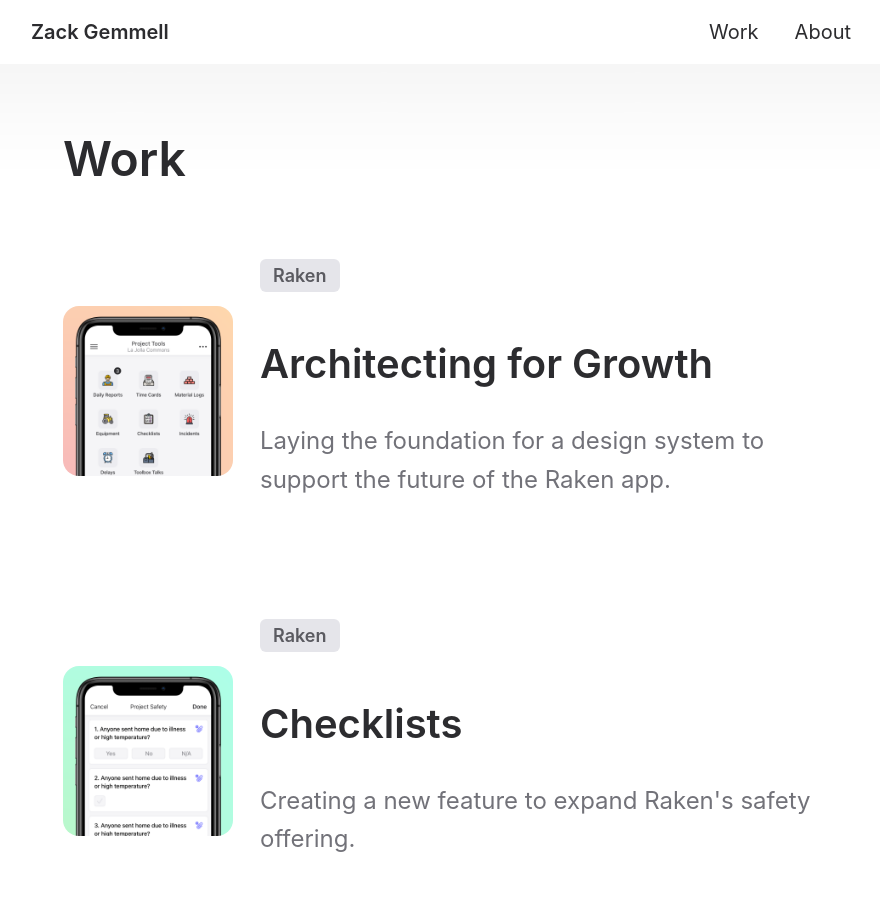
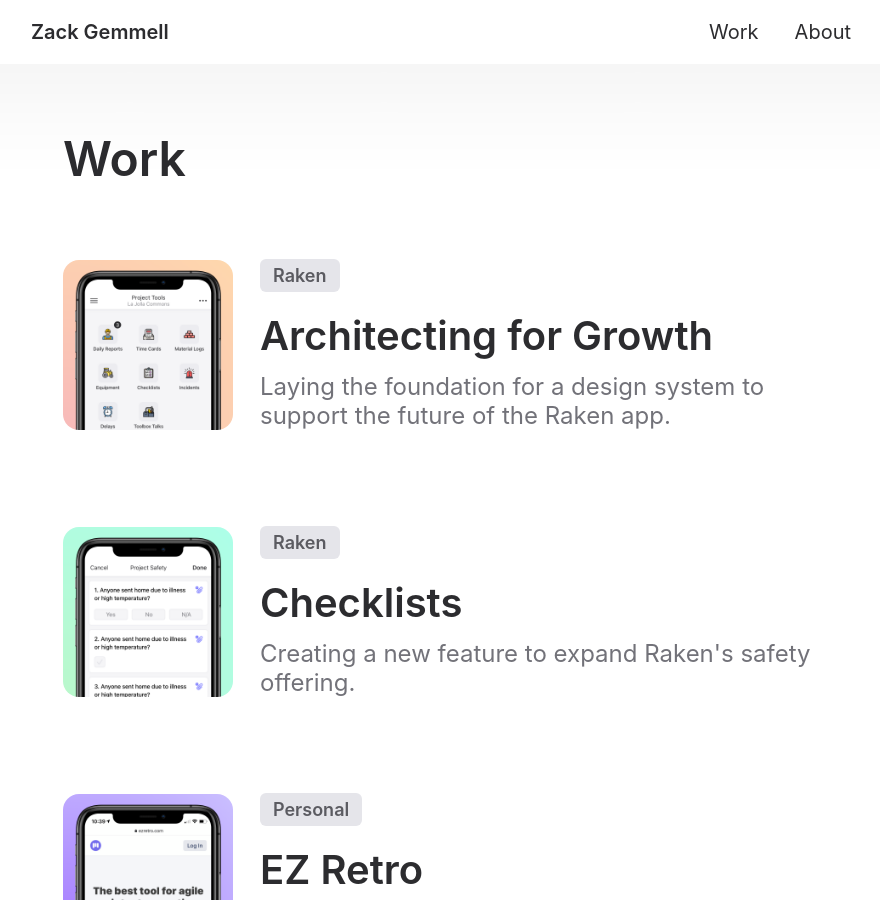
Before and after one commit to zackgemmell/portfolio-2020, a Jekyll site: the page built from index.markdown, in a window 1280 px wide and 900 px high, scrolled down 819 px. Shown: the whole window, without its empty margins (199-1079 px from the left). Built offline with Jekyll 4.4.1, drawn with Linux system fonts in a browser that asks for light colours; nearby versions of some CDN libraries.

Commit message:
Fixes homepage text styles

```diff
--- a/_layouts/home.html
+++ b/_layouts/home.html
@@ -28,8 +28,8 @@
                             <img class="tile-work-thumbnail" src="{{site.baseurl}}{{ post.thumbnail }}" alt="{{ post.thumbnailDesc }}">
                             <div class="tile-work-description">
                                 <span class="tile-work-description-company">{{ post.company}}</span>
-                                <h2 class="tile-work-description-title">{{ post.title }}</h2>
-                                <p class="tile-work-description-summary">{{ post.summary }}</p>
+                                <div class="tile-work-description-title">{{ post.title }}</div>
+                                <div class="tile-work-description-summary">{{ post.summary }}</div>
                             </div>
                         </a>
                    {% endif %}
--- a/_sass/layouts/_home.scss
+++ b/_sass/layouts/_home.scss
@@ -188,11 +188,15 @@
    font-weight: 600;
    font-size: 40px;
    color: $grey400;
-   margin-bottom: 18px;
+   padding-top: 12px;
+   padding-bottom: 12px;
+   // margin-bottom: 18px;
    @media only screen and (max-width: $breakpointMedium) {
       font-size: 30px;
    }
 }
+
+
 
 .tile-work-description-summary {
    color: $grey200;
```
